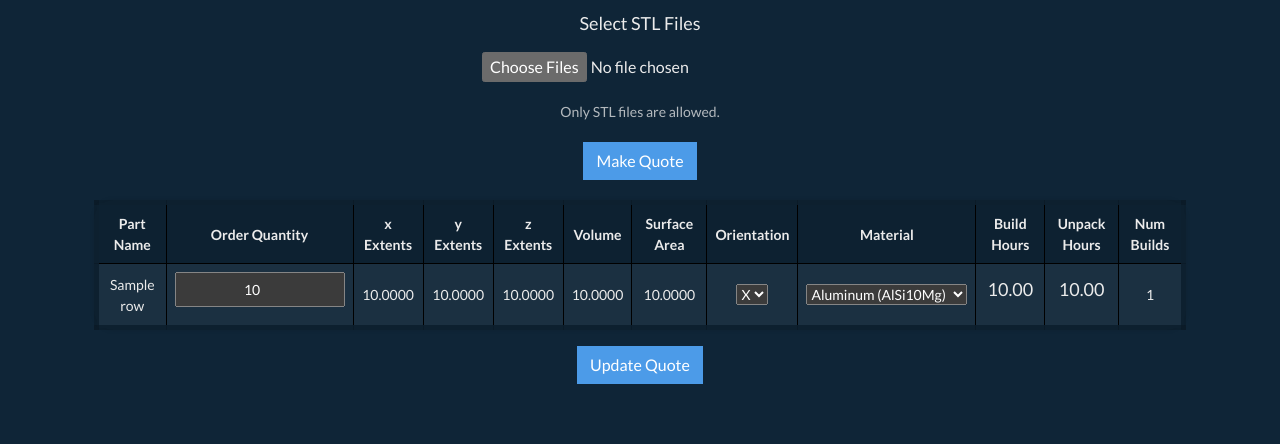
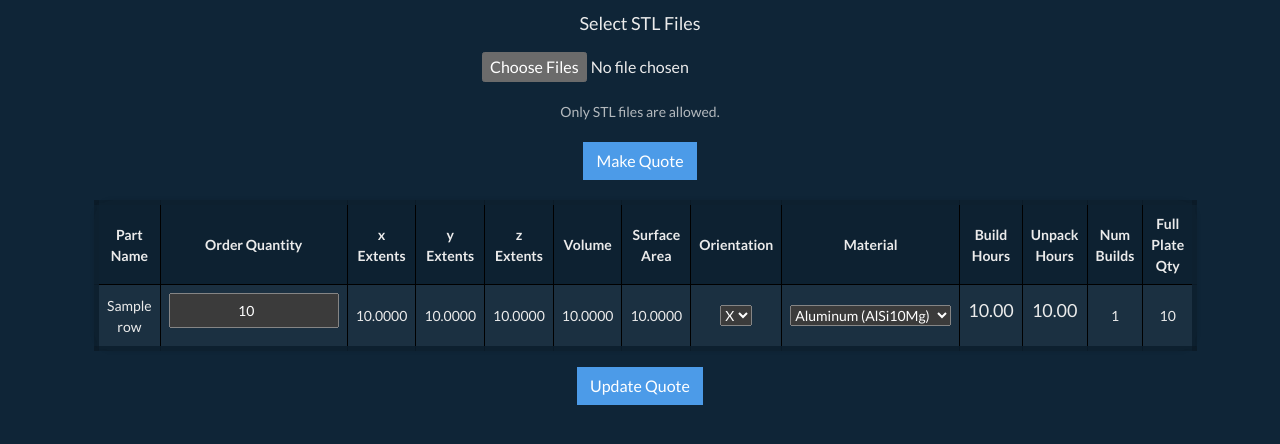
Before and after one commit to Verzyi/Sundial, a Python web app: template website/templates/quote.html in a window 1280 px wide. Shown: the part 142-586 px from the top of the page. Run offline with Jinja, Linux system fonts and the light colour scheme; the template is opened without the code that fills it: most values are stand-ins (such as "Sample title", 1, 10 or a date in 2020).

Commit message:
added full plate qty display

```diff
--- a/website/templates/quote.html
+++ b/website/templates/quote.html
@@ -35,6 +35,7 @@
                         <th scope="col">Build Hours</th>
                         <th scope="col">Unpack Hours</th>
                         <th scope="col">Num Builds</th>
+                        <th scope="col">Full Plate Qty</th>
                     </tr>
                 </thead>
                 <tbody>
@@ -78,6 +79,9 @@
                         <td>
                             {{ '%.0f'|format(row['NumBuilds']) }}
                         </td>
+                        <td>
+                            {{ '%.0f'|format(row['BuildQty']) }}
+                        </td>
                     </tr>
                     {% endfor %}
                 </tbody>
```
